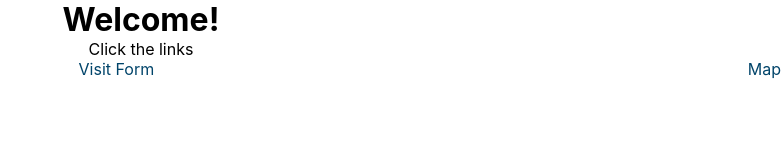
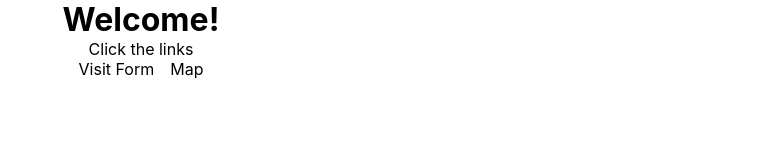
Before and after one commit to broffis/ferguson-site-visits, a React (Create React App) app: page / in a window 1280 px wide. Shown: the top 160 px of the page, without its empty margins (499-1280 px from the left). Built offline with nearby package versions, Linux system fonts and the light colour scheme.

Commit message:
removed class from link changed to id

```diff
--- a/src/pages/VisitForm.css
+++ b/src/pages/VisitForm.css
@@ -11,7 +11,7 @@
     align-items: center;
 
 }
-.link {
+#link {
     margin-left: auto;
     color: rgb(0, 68, 106) !important;
     text-decoration: none;
--- a/src/pages/VisitForm.tsx
+++ b/src/pages/VisitForm.tsx
@@ -101,7 +101,7 @@ const VisitForm = () => {
     <div className="visitForm__container">
       <div className="visitForm__header__container">
         <h1 className="visitForm__header">Share Your Visit</h1>
-        <Link className="link" to={"/visit-map"}>
+        <Link id='link' to={"/visit-map"}>
            See Visits Map
           </Link>
       </div>
```
